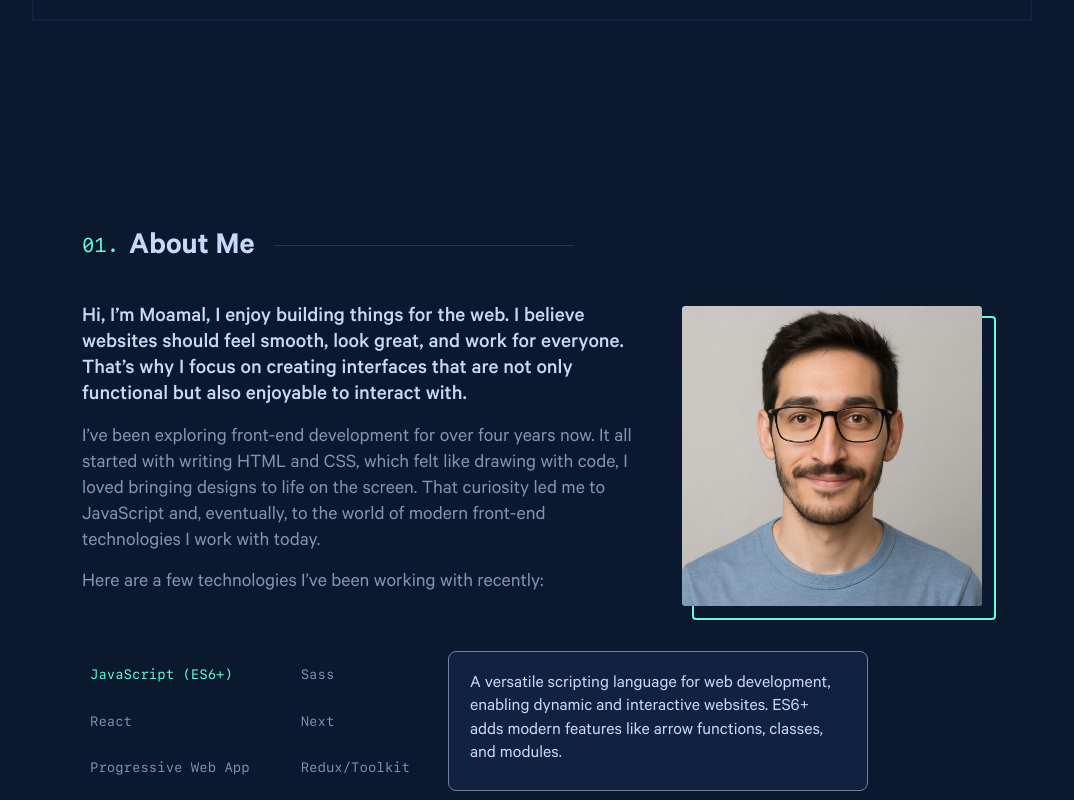
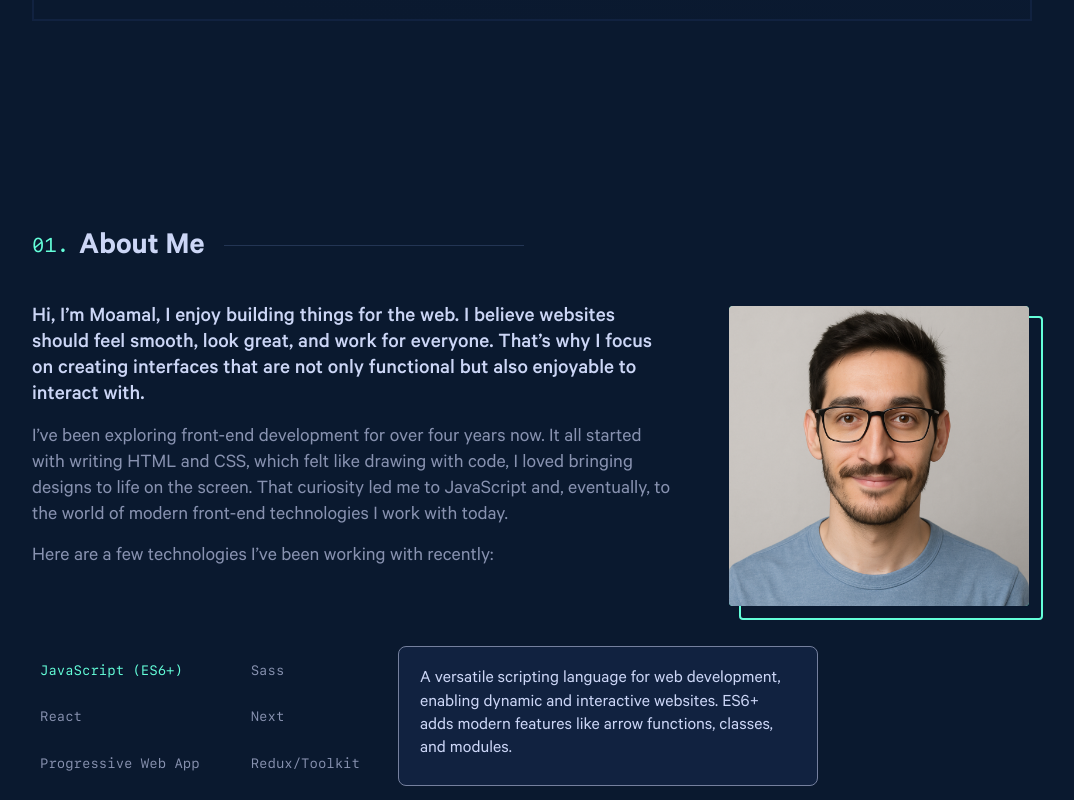
Before and after one commit to Moamal-2000/moamal-alaa, a Next.js app: page / in a window 1280 px wide. Shown: the part 880-1680 px from the top of the page, without its empty margins (108-1182 px from the left). Built offline with nearby package versions, Linux system fonts and the light colour scheme; no server answers.

Commit message:
style(AboutSection): remove inline margin to align section width with the rest of the site

```diff
--- a/src/components/Home/AboutSection/AboutContent/AboutContent.module.scss
+++ b/src/components/Home/AboutSection/AboutContent/AboutContent.module.scss
@@ -1,7 +1,7 @@
 @use "@/styles/mixins" as m;
 
 .content {
-  max-width: 550px;
+  max-width: 640px;
   width: 100%;
   text-wrap: pretty;
   grid-area: aboutContent;
--- a/src/components/Home/AboutSection/AboutSection.module.scss
+++ b/src/components/Home/AboutSection/AboutSection.module.scss
@@ -1,8 +1,6 @@
 @use "@/styles/mixins" as m;
 
 .aboutSection {
-  width: fit-content;
-  margin: 0 auto;
   display: grid;
   grid-template-areas:
     "heading heading heading"
```
